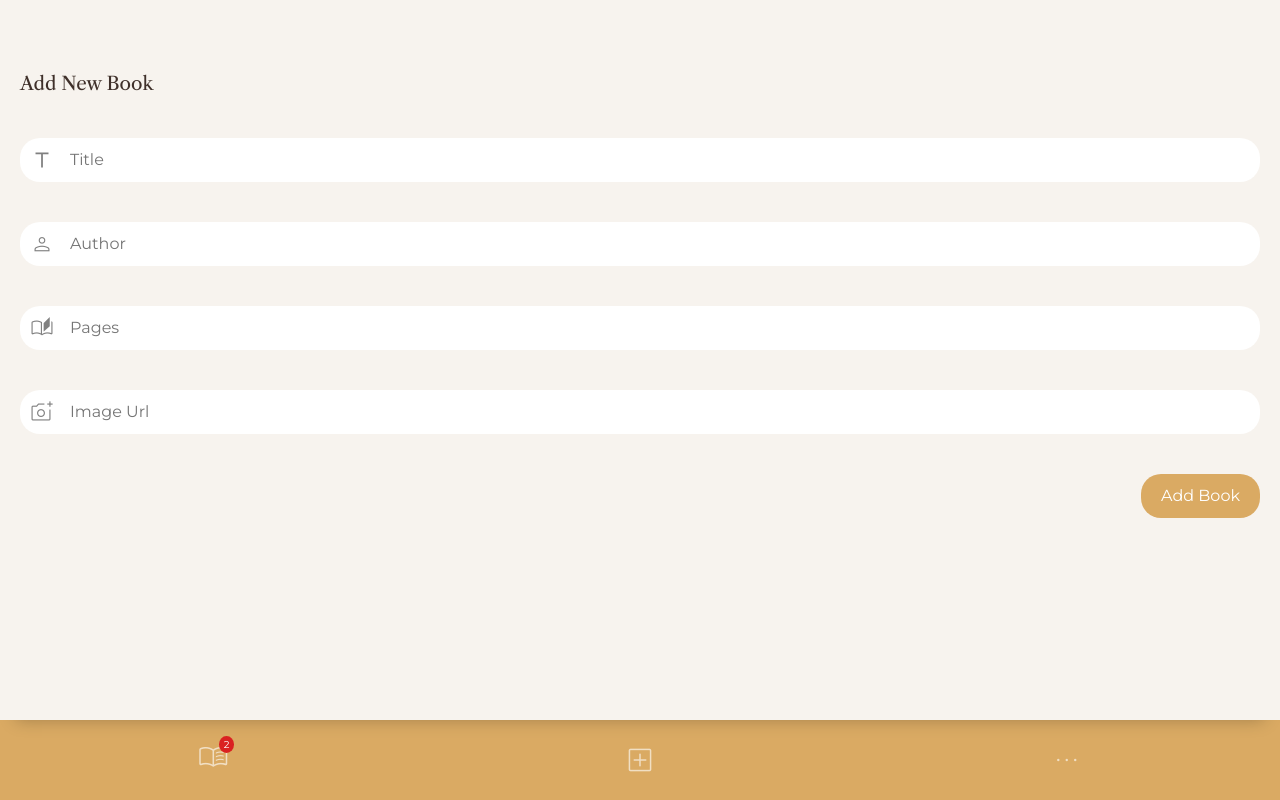
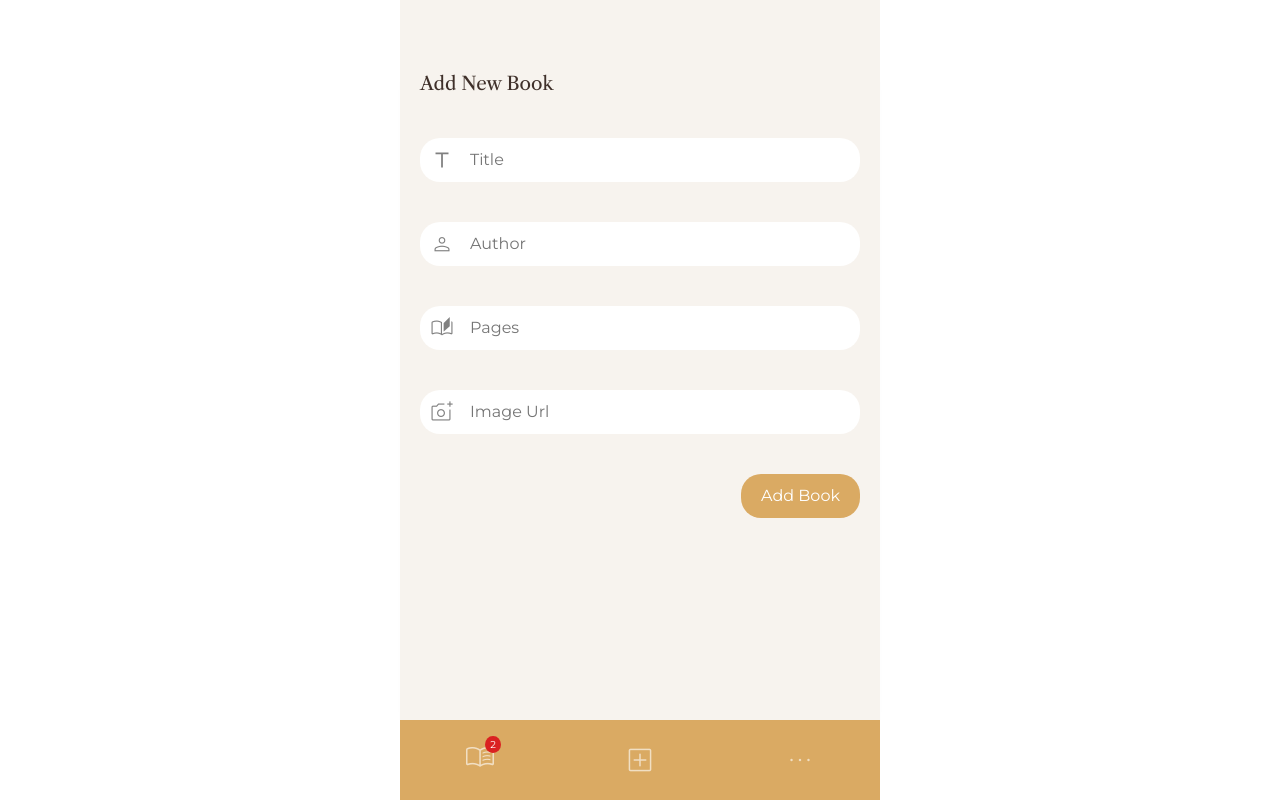
Before and after one commit to mjsilva/odin-javascript-library, a plain HTML site: page index.html in a window 1280 px wide. Drawn offline with nearby package versions, Linux system fonts and the light colour scheme.

Commit message:
Make play a bit nicer on bigger screens

```diff
--- a/index.html
+++ b/index.html
@@ -17,6 +17,7 @@
     <script src="./main.js" defer></script>
   </head>
   <body>
+    <div class="main-wrapper">
       <header></header>
       <section class="main">
         <section class="add-book visible">
@@ -101,5 +102,6 @@
           </span>
         </nav>
       </footer>
+    </div>
   </body>
 </html>
--- a/main.css
+++ b/main.css
@@ -23,7 +23,11 @@ h1 {
 }
 
 body {
-  background-color: var(--c-medium-brown);
+  display: flex;
+  justify-content: center;
+}
+
+.main-wrapper {
   font-family: "Montserrat", sans-serif;
   display: grid;
   grid-template-rows: 50px calc(100dvh - 50px - 80px) 80px;
@@ -33,6 +37,10 @@ body {
     "main"
     "footer";
   color: var(--c-medium-dark-brown);
+  max-width: 480px;
+  max-height: 900px;
+  width: 100vw;
+  height: 100vh;
 }
 
 header {
@@ -40,7 +48,7 @@ header {
   grid-area: header;
 }
 
-body > section {
+.main-wrapper > section {
   background-color: var(--c-light-brown);
   /*border-radius: 0 0 50px 50px;*/
   box-shadow: 0 1em 1em -1em rgba(0, 0, 0, 0.25);
@@ -52,6 +60,10 @@ section.main {
 
 section.main > :not(.visible) {
   display: none;
+}
+
+footer {
+  background-color: var(--c-medium-brown);
 }
 
 footer nav {
```
Lines whose indentation alone changed are shown as unchanged.
